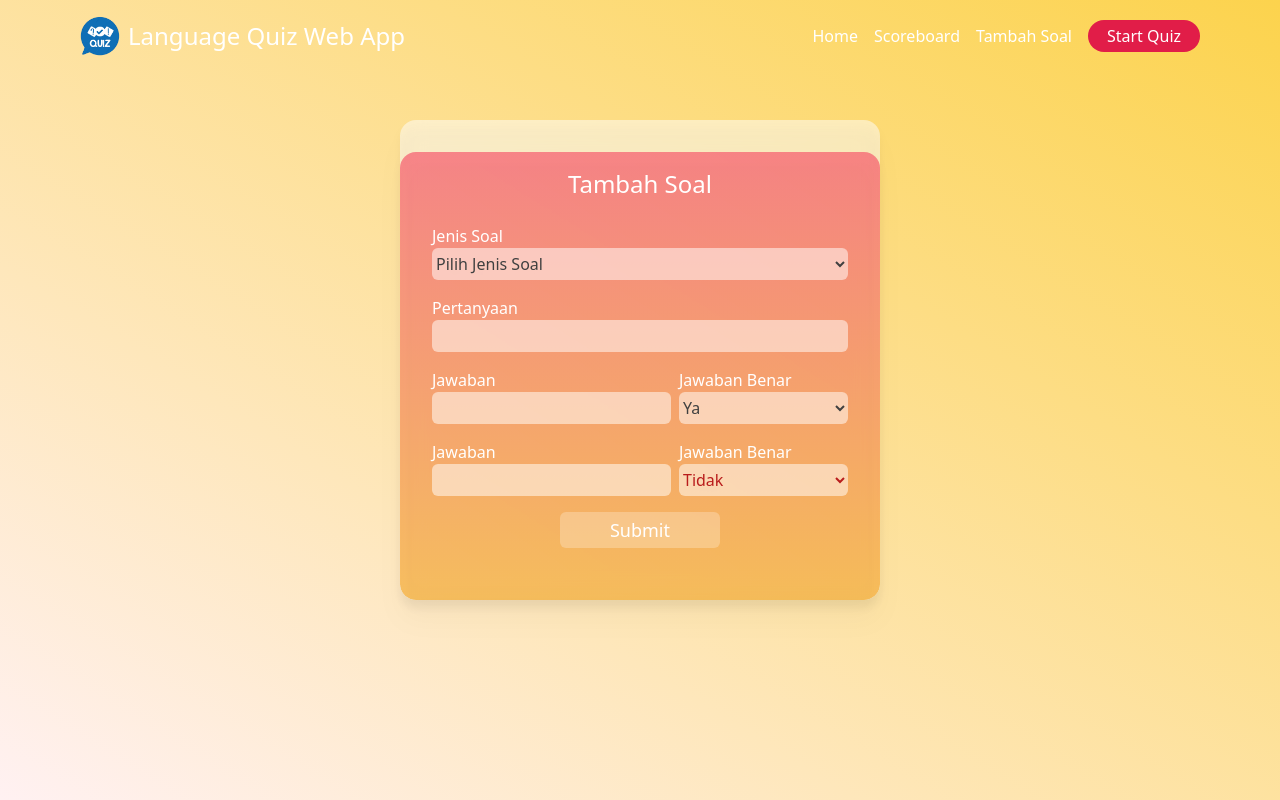
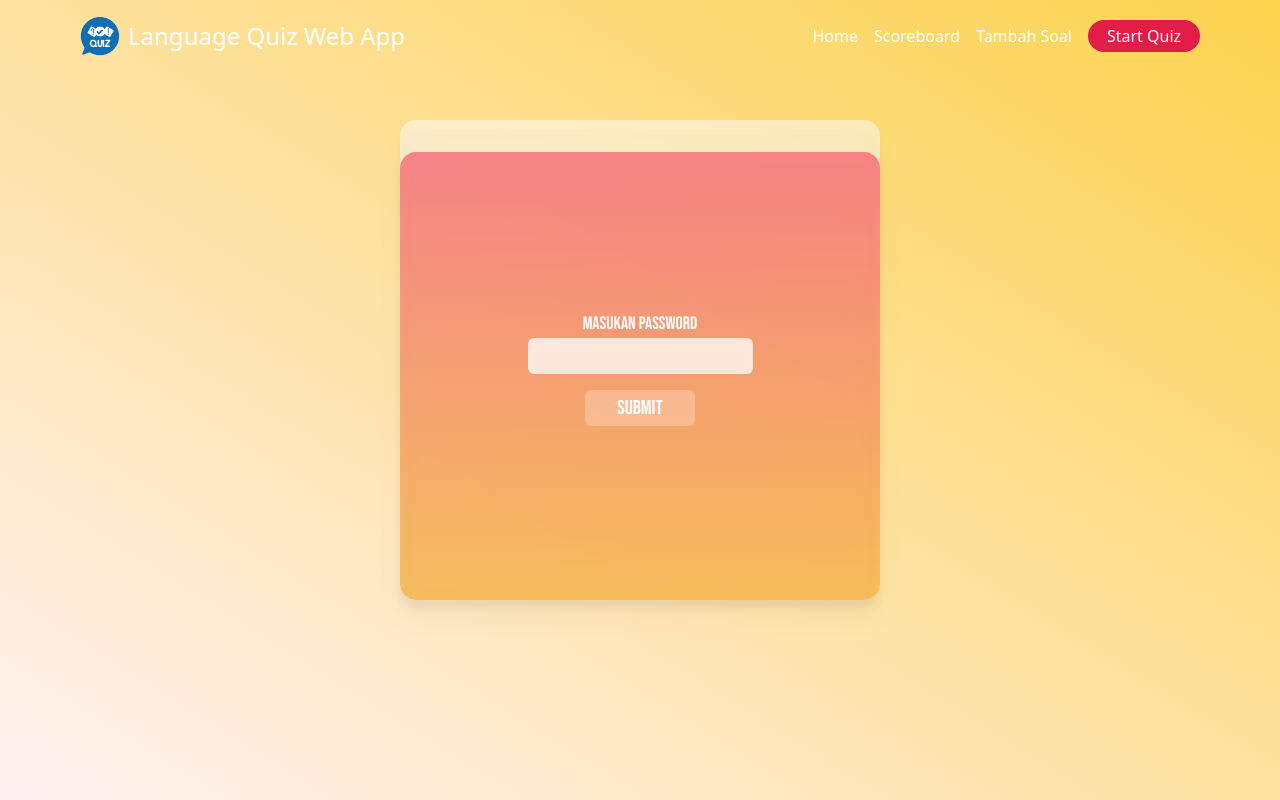
Before and after one commit to orymikoto/webquiz, a React (Vite) app in the folder frontend/: page /tambah-soal in a window 1280 px wide. Built offline with nearby package versions, Linux system fonts and the light colour scheme; no server answers.

Commit message:
otorisasi tambah soal

```diff
--- /dev/null
+++ b/frontend/src/components/PasswordTambahSoal.jsx
@@ -0,0 +1,42 @@
+import React, { useState } from 'react';
+
+export default function PasswordTambahSoal({ controller, showwarning, warningmessage }) {
+  const [Password, setPassword] = useState('');
+  const handleChange = (e) => {
+    setPassword(e.target.value);
+  };
+  const handleSubmit = () => {
+    if (Password == 'dika123') {
+      controller(true);
+    } else {
+      warningmessage({
+        title: 'Password Salah',
+        message:
+          'Anda tidak bisa menambahkan soal kecuali memiliki password / kata kunci yang benar'
+      });
+      showwarning(true);
+    }
+  };
+  return (
+    <div className="flex justify-center relative w-full h-full ">
+      <div className="absolute w-[30rem] h-[30rem] my-12 rounded-2xl flex flex-col justify-end bg-white/50 backdrop-blur-md drop-shadow-xl overflow-hidden">
+        <div className="h-[28rem] bg-gradient-to-b from-rose-500/60 to-amber-500/60 rounded-2xl items-center justify-center flex flex-col">
+          <div className="flex flex-col items-center text-white text-lg font-bebasneue">
+            <p>Masukan Password</p>
+            <input
+              onChange={(e) => handleChange(e)}
+              value={Password}
+              type="password"
+              className="outline-none py-1 px-1 rounded-md bg-white/75 text-neutral-700 font-comforta text-lg"
+            />
+            <div
+              onClick={handleSubmit}
+              className="px-8 py-1 rounded-md bg-white/25 hover:bg-white text-white hover:text-amber-500 duration-200 cursor-pointer my-4 text-xl">
+              Submit
+            </div>
+          </div>
+        </div>
+      </div>
+    </div>
+  );
+}
--- a/frontend/src/pages/TambahSoal.jsx
+++ b/frontend/src/pages/TambahSoal.jsx
@@ -2,10 +2,12 @@ import React, { useEffect, useState } from 'react';
 import NavigationBar from '../components/NavigationBar';
 import axios from 'axios';
 import Warning from '../components/Popup/Warning';
+import PasswordTambahSoal from '../components/PasswordTambahSoal';
 
 export default function TambahSoal() {
   const [Scoreboard, setScoreboard] = useState([]);
   const [Language, setLanguange] = useState('');
+  const [Checkadmin, setCheckadmin] = useState(false);
   const [Showwarning, setShowwarnig] = useState(false);
   const [Warningmessage, setWarningemessage] = useState({
     title: '',
@@ -97,6 +99,7 @@ export default function TambahSoal() {
   return (
     <div className="w-full h-screen bg-gradient-to-tr from-rose-50 to-amber-300 overflow-y-hidden">
       <NavigationBar Score={Scoreboard} />
+      {Checkadmin ? (
         <div className="flex justify-center relative w-full h-full ">
           <div className="absolute w-[30rem] h-[30rem] my-12 rounded-2xl flex flex-col justify-end bg-white/50 backdrop-blur-md drop-shadow-xl overflow-hidden">
             <div className="h-[28rem] bg-gradient-to-b from-rose-500/60 to-amber-500/60 rounded-2xl items-center flex flex-col">
@@ -201,6 +204,14 @@ export default function TambahSoal() {
             </div>
           </div>
         </div>
+      ) : (
+        <PasswordTambahSoal
+          controller={setCheckadmin}
+          showwarning={setShowwarnig}
+          warningmessage={setWarningemessage}
+        />
+      )}
+
       {Showwarning ? (
         <Warning
           controller={setShowwarnig}
```
Lines whose indentation alone changed are shown as unchanged.
